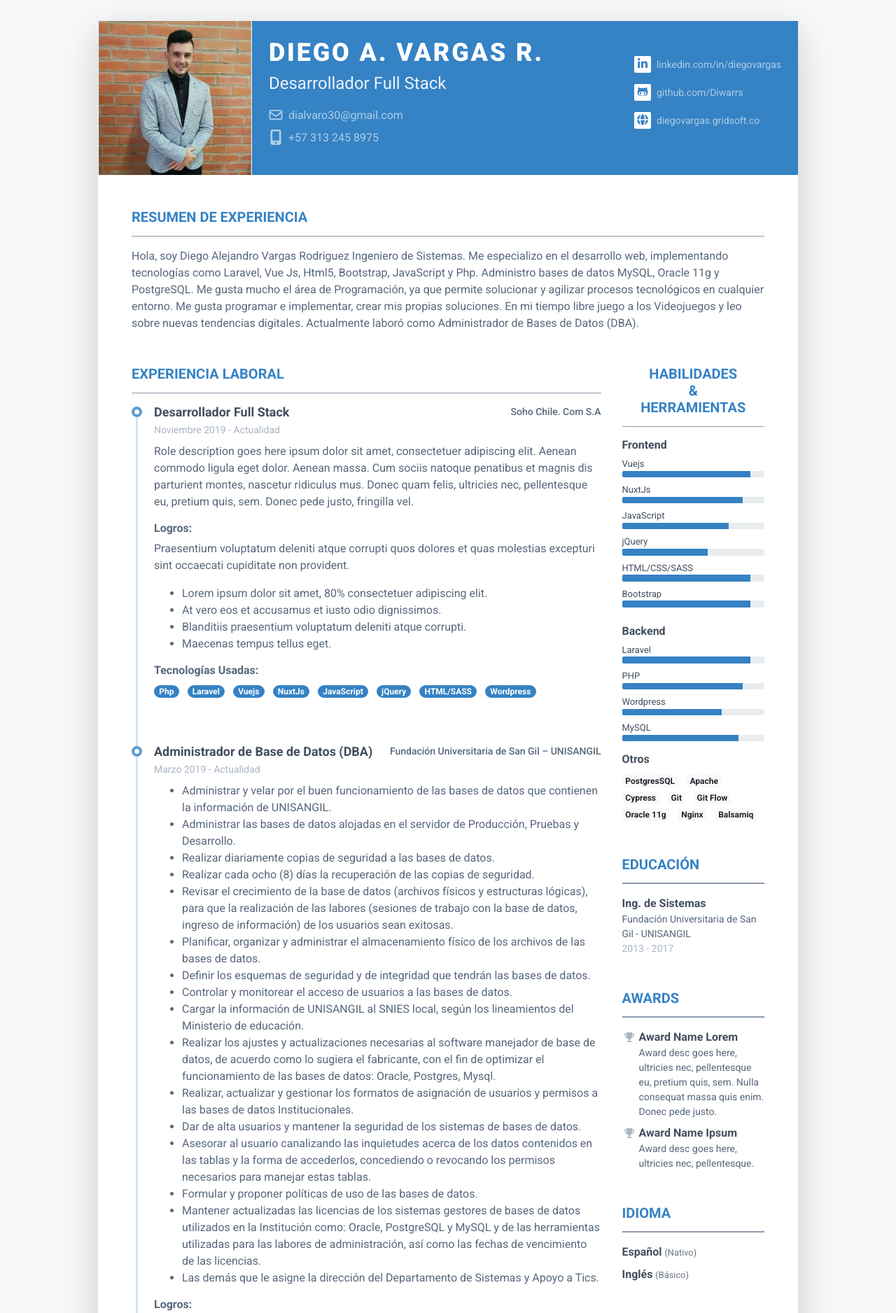
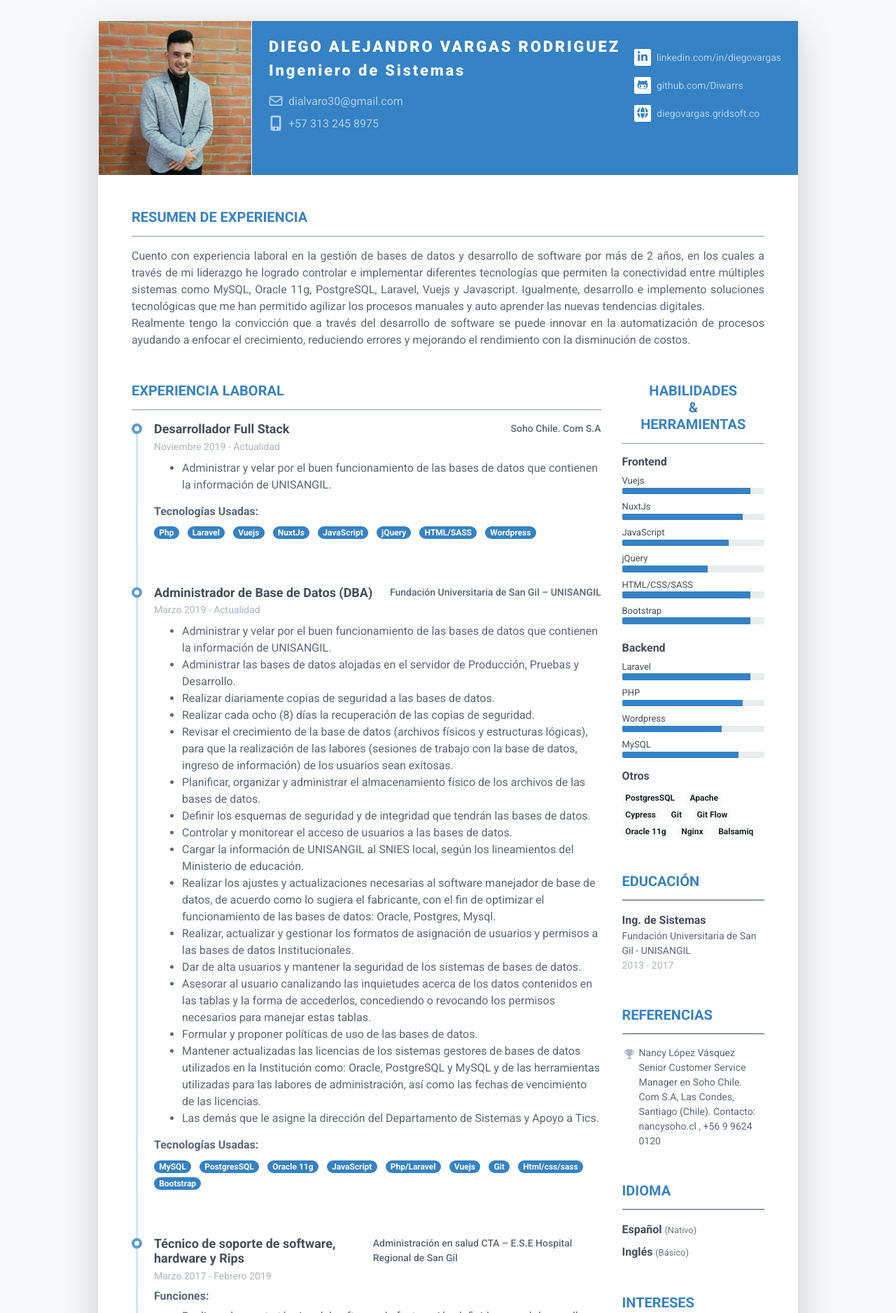
Before and after one commit to Diwarrss/cv, a website: page index.html in a window 1280 px wide. Shown: the top 1876 px of the page at 70% size. Drawn offline with Linux system fonts and the light colour scheme.

Commit message:
add text description resumen

```diff
--- a/index.html
+++ b/index.html
@@ -32,8 +32,8 @@
 				    <img class="mr-3 img-fluid picture mx-auto" src="assets/images/profile.jpg" alt="">
 				    <div class="media-body p-4 d-flex flex-column flex-md-row mx-auto mx-lg-0">
 					    <div class="primary-info">
-						    <h1 class="name mt-0 mb-1 text-white text-uppercase text-uppercase">Diego A. Vargas R.</h1>
-						    <div class="title mb-3">Desarrollador Full Stack</div>
+						    <h1 class="name mt-0 mb-1 text-white text-uppercase text-uppercase">Diego Alejandro Vargas Rodriguez</h1>
+						    <div class="name mb-3">Ingeniero de Sistemas</div>
 						    <ul class="list-unstyled">
 							    <li class="mb-2"><a href="mailto:dialvaro30@gmail.com"><i class="far fa-envelope fa-fw mr-2" data-fa-transform="grow-3"></i>dialvaro30@gmail.com</a></li>
 							    <li><a href="https://wa.me/573132458975?text=Hola,%20quiero%20más%20información de tus servicios%20porfavor%20, gracias"><i class="fas fa-mobile-alt fa-fw mr-2" data-fa-transform="grow-6"></i>+57 313 245 8975</a></li>
@@ -55,10 +55,9 @@
 			    <section class="resume-section summary-section mb-5">
 				    <h2 class="resume-section-title text-uppercase font-weight-bold pb-3 mb-3">Resumen de Experiencia</h2>
 				    <div class="resume-section-content">
-					    <p class="mb-0">
-							Hola, soy Diego Alejandro Vargas Rodriguez Ingeniero de Sistemas. Me especializo en el desarrollo web, implementando tecnologías como Laravel, Vue Js, Html5, Bootstrap, JavaScript y Php. Administro bases de datos MySQL, Oracle 11g y PostgreSQL.
-
-							Me gusta mucho el área de Programación, ya que permite solucionar y agilizar procesos tecnológicos en cualquier entorno. Me gusta programar e implementar, crear mis propias soluciones. En mi tiempo libre juego a los Videojuegos y leo sobre nuevas tendencias digitales. Actualmente laboró como Administrador de Bases de Datos (DBA).
+					    <p class="mb-0 text-justify">
+							Cuento con experiencia laboral en la gestión de bases de datos y desarrollo de software por más de 2 años, en los cuales a través de mi liderazgo he logrado controlar e implementar diferentes tecnologías que permiten la conectividad entre múltiples sistemas como MySQL, Oracle 11g, PostgreSQL, Laravel, Vuejs y Javascript. Igualmente, desarrollo e implemento soluciones tecnológicas que me han permitido agilizar los procesos manuales y auto aprender las nuevas tendencias digitales. <br>
+							Realmente tengo la convicción que a través del desarrollo de software se puede innovar en la automatización de procesos ayudando a enfocar el crecimiento, reduciendo errores y mejorando el rendimiento con la disminución de costos.
 						</p>
 				    </div>
 			    </section><!--//summary-section-->
@@ -78,15 +77,17 @@
 										    <div class="resume-position-time">Noviembre 2019 - Actualidad</div>
 									    </div><!--//resume-timeline-item-header-->
 									    <div class="resume-timeline-item-desc">
-										    <p>Role description goes here ipsum dolor sit amet, consectetuer adipiscing elit. Aenean commodo ligula eget dolor. Aenean massa. Cum sociis natoque penatibus et magnis dis parturient montes, nascetur ridiculus mus. Donec quam felis, ultricies nec, pellentesque eu, pretium quis, sem. Donec pede justo, fringilla vel.</p>
-										    <h4 class="resume-timeline-item-desc-heading font-weight-bold">Logros:</h4>
+										    <ul>
+												<li>Administrar y velar por el buen funcionamiento de las bases de datos que contienen la información de UNISANGIL.</li>
+										    </ul>
+										    <!-- <h4 class="resume-timeline-item-desc-heading font-weight-bold">Logros:</h4>
 										    <p>Praesentium voluptatum deleniti atque corrupti quos dolores et quas molestias excepturi sint occaecati cupiditate non provident.</p>
 										    <ul>
 											    <li>Lorem ipsum dolor sit amet, 80% consectetuer adipiscing elit.</li>
 											    <li>At vero eos et accusamus et iusto odio dignissimos.</li>
 											    <li>Blanditiis praesentium voluptatum deleniti atque corrupti.</li>
 											    <li>Maecenas tempus tellus eget.</li>
-										    </ul>
+										    </ul> -->
 										    <h4 class="resume-timeline-item-desc-heading font-weight-bold">Tecnologías Usadas:</h4>
 										    <ul class="list-inline">
 												<li class="list-inline-item"><span class="badge badge-primary badge-pill">Php</span></li>
@@ -130,8 +131,8 @@
 												<li>Mantener actualizadas las licencias de los sistemas gestores de bases de datos utilizados en la Institución como: Oracle, PostgreSQL y MySQL y de las herramientas utilizadas para las labores de administración, así como las fechas de vencimiento de las licencias.</li>
 												<li>Las demás que le asigne la dirección del Departamento de Sistemas y Apoyo a Tics.</li>
 											</ul>
-										    <h4 class="resume-timeline-item-desc-heading font-weight-bold">Logros:</h4>
-										    <p>Cum sociis natoque penatibus et magnis dis parturient montes, nascetur ridiculus mus. Donec quam felis, ultricies nec, pellentesque eu, pretium quis, sem.</p>
+										    <!-- <h4 class="resume-timeline-item-desc-heading font-weight-bold">Logros:</h4>
+										    <p>Cum sociis natoque penatibus et magnis dis parturient montes, nascetur ridiculus mus. Donec quam felis, ultricies nec, pellentesque eu, pretium quis, sem.</p> -->
 										    <h4 class="resume-timeline-item-desc-heading font-weight-bold">Tecnologías Usadas:</h4>
 										    <ul class="list-inline">
 											    <li class="list-inline-item"><span class="badge badge-primary badge-pill">MySQL</span></li>
@@ -169,8 +170,8 @@
 												<li>Realizar los informes que se generen de la información contenida en los RIPS y entregarlos a la Coordinación de Facturación cuando sea necesario. </li>
 												<li>Las demás actividades que sean necesarias para el desarrollo del Proceso de Facturación y que tengan que ver con el objeto del contrato. </li>
 											</ul>
-											<h4 class="resume-timeline-item-desc-heading font-weight-bold">Logros:</h4>
-										    <p>Cum sociis natoque penatibus et magnis dis parturient montes, nascetur ridiculus mus. Donec quam felis, ultricies nec, pellentesque eu, pretium quis, sem.</p>
+											<!-- <h4 class="resume-timeline-item-desc-heading font-weight-bold">Logros:</h4>
+										    <p>Cum sociis natoque penatibus et magnis dis parturient montes, nascetur ridiculus mus. Donec quam felis, ultricies nec, pellentesque eu, pretium quis, sem.</p> -->
 										    <h4 class="resume-timeline-item-desc-heading font-weight-bold mt-3">Tecnologías Usadas:</h4>
 										    <ul class="list-inline">
 											    <li class="list-inline-item"><span class="badge badge-primary badge-pill">Php</span></li>
@@ -321,19 +322,19 @@
 						    </div>
 					    </section><!--//education-section-->
 					    <section class="resume-section reference-section mb-5">
-						    <h2 class="resume-section-title text-uppercase font-weight-bold pb-3 mb-3">Awards</h2>
+						    <h2 class="resume-section-title text-uppercase font-weight-bold pb-3 mb-3">Referencias</h2>
 						    <div class="resume-section-content">
 							    <ul class="list-unstyled resume-awards-list">
 								    <li class="mb-2 pl-4 position-relative">
 								        <i class="resume-award-icon fas fa-trophy position-absolute" data-fa-transform="shrink-2"></i>
-								        <div class="resume-award-name">Award Name Lorem</div>
-								        <div class="resume-award-desc">Award desc goes here, ultricies nec, pellentesque eu, pretium quis, sem. Nulla consequat massa quis enim. Donec pede justo.</div>
+								        <!-- <div class="resume-award-name">Award Name Lorem</div> -->
+								        <div class="resume-award-desc">Nancy López Vásquez Senior Customer Service Manager en Soho Chile. Com S.A, Las Condes, Santiago (Chile). Contacto: nancysoho.cl , +56 9 9624 0120</div>
 								    </li>
-								    <li class="mb-0 pl-4 position-relative">
+								    <!-- <li class="mb-0 pl-4 position-relative">
 								        <i class="resume-award-icon fas fa-trophy position-absolute" data-fa-transform="shrink-2"></i>
 								        <div class="resume-award-name">Award Name Ipsum</div>
 								        <div class="resume-award-desc">Award desc goes here, ultricies nec, pellentesque.</div>
-								    </li>
+								    </li> -->
 							    </ul>
 						    </div>
 					    </section><!--//interests-section-->
```
Also changed, not shown: assets/css/pillar-2.css.
